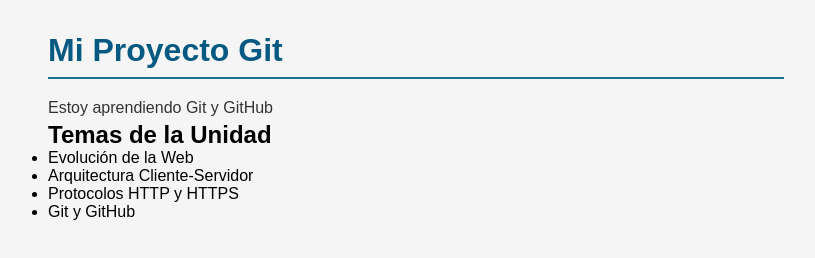
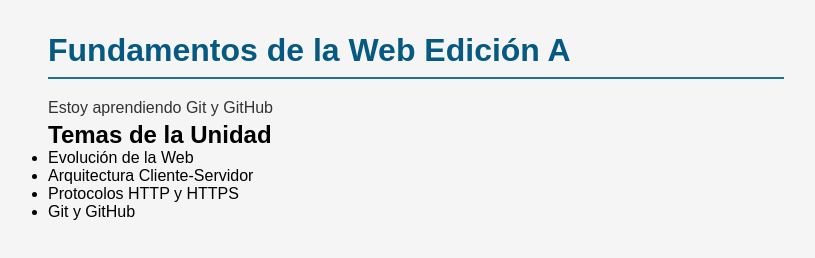
Before and after one commit to maocalderon/fundamentos-web, a plain HTML site: page index.html in a window 1280 px wide. Shown: the whole page, without its empty margins (224-1039 px from the left). Drawn offline with Linux system fonts and the light colour scheme.

Commit message:
mod: cambiar título (versión A)

```diff
--- a/index.html
+++ b/index.html
@@ -5,7 +5,7 @@
     <link rel="stylesheet" href="styles.css">
 </head>
 <body>
-    <h1>Mi Proyecto Git</h1>
+ <h1>Fundamentos de la Web  Edición A</h1>
     <p>Estoy aprendiendo Git y GitHub</p>
     <h2>Temas de la Unidad</h2>
 <ul>
```
